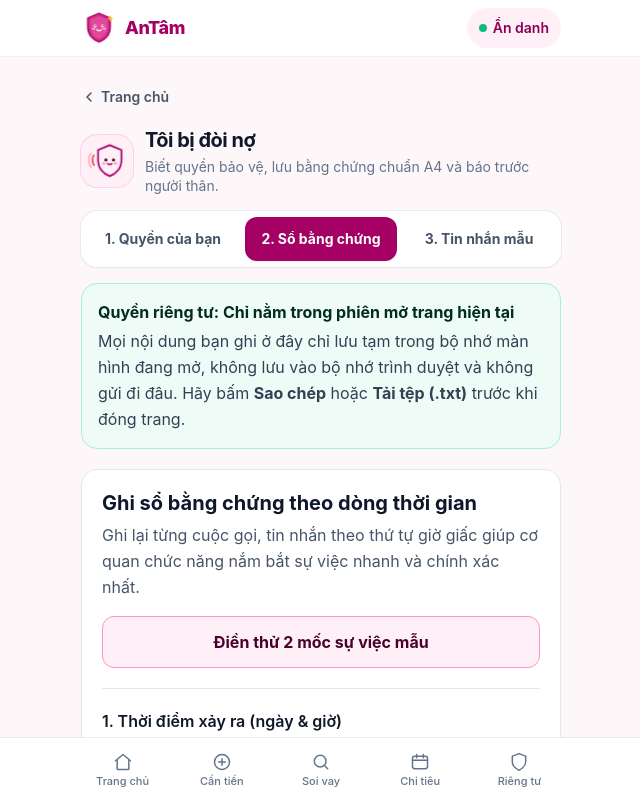
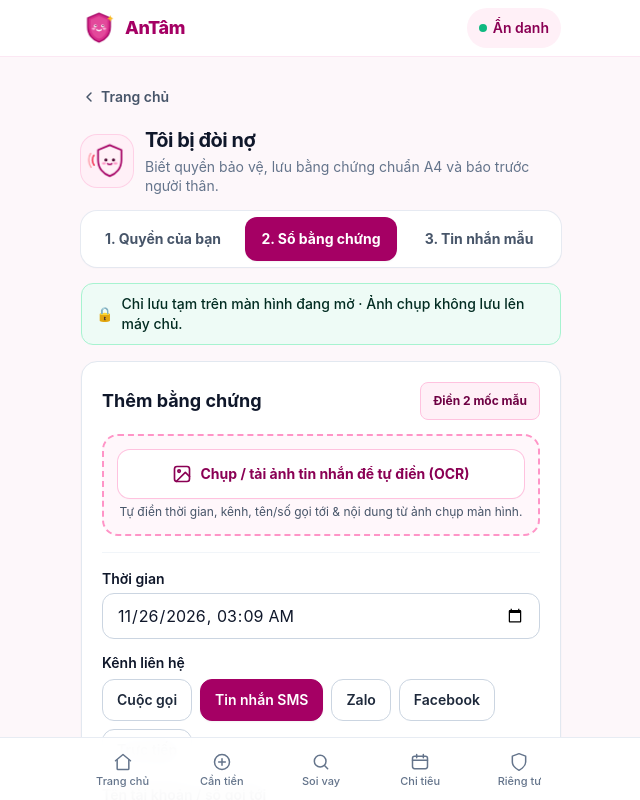
Before and after one commit to LeNhan18/ReLie, a Next.js app in the folder frontend/: page /harassment in a window 1280 px wide. Both pictures are taken after a click on the button "2. Sổ bằng chứng". Shown: the top 800 px of the page, without its empty margins (319-959 px from the left). Built offline with nearby package versions, Linux system fonts and the light colour scheme; no server answers.

Commit message:
feat(frontend): them tai anh chup man hinh OCR tu dien so bang chung

```diff
--- a/frontend/app/harassment/EvidenceSection.tsx
+++ b/frontend/app/harassment/EvidenceSection.tsx
@@ -1,6 +1,8 @@
 "use client";
 
-import { useState, type FormEvent } from "react";
+import { useRef, useState, type ChangeEvent, type FormEvent } from "react";
+import { api, ApiError } from "@/lib/api";
+import { resizeImageToJpegBlob } from "@/app/loan/resizeImage";
 import {
   CONTACT_CHANNELS,
   copyTextSafely,
@@ -12,6 +14,23 @@ import {
   type ContactChannelId,
   type EvidenceEvent,
 } from "./harassmentData";
+
+function toLocalDateTimeInput(timestampMs: number): string {
+  const date = new Date(timestampMs);
+  if (Number.isNaN(date.getTime())) {
+    return getCurrentLocalDateTimeInput();
+  }
+  const yyyy = String(date.getFullYear());
+  const mm = String(date.getMonth() + 1).padStart(2, "0");
+  const dd = String(date.getDate()).padStart(2, "0");
+  const hh = String(date.getHours()).padStart(2, "0");
+  const min = String(date.getMinutes()).padStart(2, "0");
+  return `${yyyy}-${mm}-${dd}T${hh}:${min}`;
+}
+
+function isContactChannelId(value: unknown): value is ContactChannelId {
+  return CONTACT_CHANNELS.some((item) => item.id === value);
+}
 
 type EvidenceSectionProps = {
   events: readonly EvidenceEvent[];
@@ -41,19 +60,87 @@ export function EvidenceSection({
   const [occurredAt, setOccurredAt] = useState<string>(() =>
     getCurrentLocalDateTimeInput(),
   );
-  const [channel, setChannel] = useState<ContactChannelId>("call");
+  const [channel, setChannel] = useState<ContactChannelId>("sms");
   const [senderInfo, setSenderInfo] = useState<string>("");
   const [summary, setSummary] = useState<string>("");
   const [formNotice, setFormNotice] = useState<string>("");
   const [exportStatus, setExportStatus] = useState<string>("");
   const [reportViewMode, setReportViewMode] = useState<"pdf" | "edit">("pdf");
 
+  const [ocrLoading, setOcrLoading] = useState<boolean>(false);
+  const [ocrNotice, setOcrNotice] = useState<string>("");
+  const [ocrNeedsFallback, setOcrNeedsFallback] = useState<boolean>(false);
+  const [ocrFileName, setOcrFileName] = useState<string>("");
+  const fileInputRef = useRef<HTMLInputElement | null>(null);
+
   const sortedEvents = sortEventsChronologically(events);
+
+  const handleApplySampleOcr = () => {
+    setChannel("zalo");
+    setSenderInfo("Zalo 'Hỗ Trợ Hồ Sơ Nhanh' (0909xxx412)");
+    setSummary(
+      "Nhắn tin đe doạ gửi ảnh cắt ghép cho danh bạ nếu trước 12h00 không chuyển 1.800.000 đ phí gia hạn.",
+    );
+    setOcrNeedsFallback(false);
+    setOcrNotice("Đã điền thử mẫu OCR — kiểm tra lại rồi bấm Thêm mốc sự việc.");
+  };
+
+  const handleScreenshotChange = async (e: ChangeEvent<HTMLInputElement>) => {
+    const file = e.target.files?.[0];
+    e.target.value = "";
+    if (!file) {
+      return;
+    }
+
+    setOcrLoading(true);
+    setOcrNotice("");
+    setOcrNeedsFallback(false);
+    setOcrFileName(file.name);
+
+    if (file.lastModified > 0) {
+      setOccurredAt(toLocalDateTimeInput(file.lastModified));
+    }
+
+    try {
+      const resizedBlob = await resizeImageToJpegBlob(file);
+      const res = await api.harassmentAnalyze(resizedBlob, "evidence.jpg");
+
+      if (res.occurred_at && /^\d{4}-\d{2}-\d{2}T\d{2}:\d{2}/.test(res.occurred_at)) {
+        setOccurredAt(res.occurred_at.slice(0, 16));
+      }
+      if (isContactChannelId(res.channel)) {
+        setChannel(res.channel);
+      }
+      if (res.sender_info?.trim()) {
+        setSenderInfo(res.sender_info.trim());
+      }
+      if (res.summary?.trim()) {
+        setSummary(res.summary.trim());
+      }
+
+      setOcrNotice("Đã đọc xong ảnh chụp màn hình — xem lại rồi bấm Thêm mốc sự việc.");
+    } catch (err) {
+      if (err instanceof ApiError && (err.status === 404 || err.isNetworkError)) {
+        setOcrNeedsFallback(true);
+        setOcrNotice(
+          "Máy chủ chưa bật API đọc ảnh tin nhắn (/harassment/analyze). Đã lấy sẵn giờ chụp ảnh — bạn có thể điền thử mẫu OCR hoặc nhập nhanh bên dưới.",
+        );
+      } else {
+        setOcrNotice(
+          err instanceof Error
+            ? err.message
+            : "Chưa đọc được ảnh này. Bạn thử chụp rõ chữ hơn hoặc nhập nhanh bên dưới nhé.",
+        );
+      }
+    } finally {
+      setOcrLoading(false);
+    }
+  };
 
   const handlePrintPdf = () => {
     setReportViewMode("pdf");
     setExportStatus(
-      "Đang mở bản in chuẩn A4 — bạn chọn đích là 'Lưu dưới dạng PDF' (Save as PDF) để lưu tệp PDF đẹp về máy nhé.",
+      "Đang mở bản in chuẩn A4 — chọn 'Lưu dưới dạng PDF' (Save as PDF) để tải về máy.",
     );
     if (typeof window !== "undefined") {
       setTimeout(() => {
@@ -68,9 +155,7 @@ export function EvidenceSection({
     const cleanSummary = summary.trim();
 
     if (!cleanSender || !cleanSummary) {
-      setFormNotice(
-        "Bạn vui lòng điền tên/đầu số đối phương và tóm tắt ngắn gọn sự việc trước khi bấm thêm nhé.",
-      );
+      setFormNotice("Vui lòng điền tên/số đối phương và nội dung sự việc.");
       return;
     }
 
@@ -83,116 +168,162 @@ export function EvidenceSection({
 
     setSenderInfo("");
     setSummary("");
-    setFormNotice("Đã thêm mốc sự việc vào dòng thời gian bên dưới.");
+    setOcrNotice("");
+    setOcrNeedsFallback(false);
+    setOcrFileName("");
+    setFormNotice("Đã thêm vào dòng thời gian bên dưới.");
   };
 
   const handleCopyReport = async () => {
     const ok = await copyTextSafely(reportText);
-    if (ok) {
     setExportStatus(
-        "Đã sao chép Bản tóm tắt sự việc. Bạn có thể dán vào ứng dụng Ghi chú trên máy hoặc gửi in khi cần.",
+      ok
+        ? "Đã sao chép bản trình bày."
+        : "Chưa sao chép tự động được — bạn chạm giữ vào văn bản để sao chép nhé.",
     );
-    } else {
-      setExportStatus(
-        "Trình duyệt chưa cho phép sao chép tự động. Bạn hãy chạm giữ vào ô văn bản phía trên để chọn tất cả và sao chép nhé.",
-      );
-    }
   };
 
   const handleDownloadTxt = () => {
     const ok = downloadTextFile("ban-tom-tat-su-viec-antam.txt", reportText);
-    if (ok) {
     setExportStatus(
-        "Đã tải tệp 'ban-tom-tat-su-viec-antam.txt' trực tiếp về thiết bị của bạn (không gửi qua máy chủ nào).",
+      ok
+        ? "Đã tải tệp ban-tom-tat-su-viec-antam.txt về máy."
+        : "Chưa tải được tệp — bạn dùng nút Sao chép chữ nhé.",
     );
-    } else {
-      setExportStatus(
-        "Chưa tạo được tệp tải về trên trình duyệt này. Bạn hãy dùng nút 'Sao chép bản trình bày' để lưu lại nhé.",
-      );
-    }
   };
 
   return (
-    <div className="space-y-5">
-      {/* Cam kết chỉ lưu trong phiên hiện tại */}
-      <section
+    <div className="space-y-4">
+      {/* Nhắc bảo mật gọn 1 dòng */}
+      <div
         aria-label="Bảo mật sổ bằng chứng"
-        className="rounded-2xl border border-emerald-200 bg-emerald-50/80 p-4 text-slate-800"
+        className="flex items-center gap-2 rounded-xl border border-emerald-200 bg-emerald-50/80 px-3.5 py-2.5 text-sm font-medium text-emerald-950"
       >
-        <p className="text-base font-bold text-emerald-950">
-          Quyền riêng tư: Chỉ nằm trong phiên mở trang hiện tại
-        </p>
-        <p className="mt-1 text-base leading-relaxed text-slate-700">
-          Mọi nội dung bạn ghi ở đây chỉ lưu tạm trong bộ nhớ màn hình đang mở, không lưu vào bộ nhớ trình duyệt và không gửi đi đâu. Hãy bấm <strong>Sao chép</strong> hoặc <strong>Tải tệp (.txt)</strong> trước khi đóng trang.
-        </p>
-      </section>
-
-      {/* Nút điền thử 2 mốc sự việc mẫu */}
-      <section className="rounded-2xl border border-slate-200 bg-white p-5 shadow-sm">
-        <div className="flex flex-col gap-3 sm:flex-row sm:items-center sm:justify-between">
-          <div className="space-y-1">
-            <h2 className="text-xl font-bold leading-snug text-slate-900">
-              Ghi sổ bằng chứng theo dòng thời gian
-            </h2>
-            <p className="text-base leading-relaxed text-slate-600">
-              Ghi lại từng cuộc gọi, tin nhắn theo thứ tự giờ giấc giúp cơ quan chức năng nắm bắt sự việc nhanh và chính xác nhất.
-            </p>
-          </div>
+        <span aria-hidden="true">🔒</span>
+        <span>Chỉ lưu tạm trên màn hình đang mở · Ảnh chụp không lưu lên máy chủ.</span>
       </div>
 
-        <div className="mt-4 flex flex-wrap gap-2.5">
+      {/* Khối ghi sổ bằng chứng */}
+      <section className="rounded-2xl border border-slate-200 bg-white p-4 shadow-sm sm:p-5">
+        <div className="flex flex-wrap items-center justify-between gap-2">
+          <h2 className="text-lg font-bold text-slate-900">
+            Thêm bằng chứng
+          </h2>
+          <div className="flex items-center gap-2">
             <button
               type="button"
               onClick={() => {
                 onLoadSampleEvents();
-              setFormNotice(
-                "Đã điền thử 2 mốc sự việc mẫu để bạn xem ngay cách hệ thống sắp xếp và kết xuất bản trình báo.",
-              );
+                setFormNotice("Đã thêm 2 mốc mẫu để xem trước.");
               }}
-            className="inline-flex min-h-[52px] flex-1 items-center justify-center gap-2 rounded-xl border border-teal-300 bg-teal-50 px-4 py-3 text-base font-bold text-teal-950 hover:bg-teal-100 active:scale-[0.99]"
+              className="inline-flex min-h-[38px] items-center justify-center rounded-lg border border-teal-200 bg-teal-50 px-3 py-1.5 text-xs font-bold text-teal-900 hover:bg-teal-100"
             >
-            <span>Điền thử 2 mốc sự việc mẫu</span>
+              Điền 2 mốc mẫu
             </button>
-
             {sortedEvents.length > 0 ? (
               <button
                 type="button"
                 onClick={() => {
                   onClearAllEvents();
-                setFormNotice("Đã xoá toàn bộ các mốc sự việc trong phiên hiện tại.");
+                  setFormNotice("Đã xoá hết các mốc.");
                 }}
-              className="inline-flex min-h-[52px] items-center justify-center rounded-xl border border-slate-300 bg-white px-4 py-3 text-base font-semibold text-slate-700 hover:bg-slate-100 active:scale-[0.99]"
+                className="inline-flex min-h-[38px] items-center justify-center rounded-lg border border-slate-200 bg-white px-2.5 py-1.5 text-xs font-semibold text-slate-600 hover:bg-slate-50"
               >
-              <span>Xoá hết ({sortedEvents.length})</span>
+                Xoá hết ({sortedEvents.length})
               </button>
             ) : null}
           </div>
+        </div>
 
-        <form onSubmit={handleSubmit} className="mt-5 space-y-4 border-t border-slate-200 pt-5">
+        {/* Tải ảnh chụp màn hình tin nhắn để tự OCR điền form */}
+        <div className="mt-3.5 rounded-2xl border-2 border-dashed border-teal-300 bg-teal-50/50 p-3.5">
+          <input
+            ref={fileInputRef}
+            type="file"
+            accept="image/*"
+            onChange={(e) => void handleScreenshotChange(e)}
+            className="sr-only"
+            aria-label="Chọn ảnh chụp màn hình tin nhắn hoặc cuộc gọi"
+          />
+
+          <button
+            type="button"
+            disabled={ocrLoading}
+            onClick={() => fileInputRef.current?.click()}
+            className="flex min-h-[48px] w-full items-center justify-center gap-2 rounded-xl bg-white px-4 py-2.5 text-sm font-bold text-teal-800 shadow-sm ring-1 ring-teal-200 transition hover:bg-teal-50 active:scale-[0.99] disabled:opacity-60"
+          >
+            <svg
+              aria-hidden="true"
+              viewBox="0 0 24 24"
+              fill="none"
+              stroke="currentColor"
+              strokeWidth={2}
+              strokeLinecap="round"
+              strokeLinejoin="round"
+              className="h-5 w-5 shrink-0"
+            >
+              <rect x="3" y="3" width="18" height="18" rx="3" />
+              <circle cx="8.5" cy="8.5" r="1.5" />
+              <path d="M21 15l-5-5L5 21" />
+            </svg>
+            <span>
+              {ocrLoading
+                ? "Đang đọc ảnh chụp màn hình..."
+                : "Chụp / tải ảnh tin nhắn để tự điền (OCR)"}
+            </span>
+          </button>
+
+          <p className="mt-1.5 text-center text-xs text-slate-600">
+            {ocrFileName
+              ? `Ảnh vừa chọn: ${ocrFileName}`
+              : "Tự điền thời gian, kênh, tên/số gọi tới & nội dung từ ảnh chụp màn hình."}
+          </p>
+
+          {ocrNotice ? (
+            <div
+              role="status"
+              aria-live="polite"
+              className="mt-2.5 rounded-xl bg-white/90 px-3 py-2 text-xs leading-relaxed text-slate-800 ring-1 ring-teal-200"
+            >
+              <p>{ocrNotice}</p>
+              {ocrNeedsFallback ? (
+                <button
+                  type="button"
+                  onClick={handleApplySampleOcr}
+                  className="mt-2 inline-flex min-h-[36px] items-center justify-center rounded-lg bg-teal-700 px-3 py-1.5 text-xs font-bold text-white hover:bg-teal-800"
+                >
+                  Điền thử mẫu OCR ngay
+                </button>
+              ) : null}
+            </div>
+          ) : null}
+        </div>
+
+        <form onSubmit={handleSubmit} className="mt-4 space-y-3.5 border-t border-slate-100 pt-4">
           <div>
             <label
               htmlFor="ev-occurred-at"
-              className="block text-base font-semibold text-slate-900"
+              className="block text-sm font-semibold text-slate-900"
             >
-              1. Thời điểm xảy ra (ngày &amp; giờ)
+              Thời gian
             </label>
             <input
               id="ev-occurred-at"
               type="datetime-local"
               value={occurredAt}
               onChange={(e) => setOccurredAt(e.target.value)}
-              className="mt-1.5 block min-h-[48px] w-full rounded-xl border border-slate-300 bg-white px-3.5 py-2.5 text-base text-slate-900 focus:border-teal-700"
+              className="mt-1 block min-h-[46px] w-full rounded-xl border border-slate-300 bg-white px-3.5 py-2 text-base text-slate-900 focus:border-teal-700"
             />
           </div>
 
           <div>
-            <span className="block text-base font-semibold text-slate-900">
-              2. Kênh liên hệ của đối phương
+            <span className="block text-sm font-semibold text-slate-900">
+              Kênh liên hệ
             </span>
             <div
               role="group"
               aria-label="Chọn kênh liên hệ"
-              className="mt-2 grid grid-cols-2 gap-2 sm:grid-cols-3"
+              className="mt-1.5 flex flex-wrap gap-2"
             >
               {CONTACT_CHANNELS.map((option) => {
                 const active = channel === option.id;
@@ -202,7 +333,7 @@ export function EvidenceSection({
                     type="button"
                     aria-pressed={active}
                     onClick={() => setChannel(option.id)}
-                    className={`min-h-[48px] rounded-xl border px-3 py-2.5 text-base font-semibold transition ${
+                    className={`min-h-[42px] rounded-xl border px-3.5 py-2 text-sm font-semibold transition ${
                       active
                         ? "border-teal-700 bg-teal-700 text-white shadow-sm"
                         : "border-slate-300 bg-white text-slate-800 hover:border-teal-400 hover:bg-slate-50"
@@ -218,52 +349,52 @@ export function EvidenceSection({
           <div>
             <label
               htmlFor="ev-sender-info"
-              className="block text-base font-semibold text-slate-900"
+              className="block text-sm font-semibold text-slate-900"
             >
-              3. Tên tài khoản hoặc đầu số gọi tới
+              Tên tài khoản / số gọi tới
             </label>
-            <p className="mt-1 text-base leading-relaxed text-amber-900">
-              Lưu ý an toàn: Chỉ ghi thông tin phía đối phương — <strong>tuyệt đối không nhập số CCCD hay số tài khoản ngân hàng của bạn</strong>.
-            </p>
             <input
               id="ev-sender-info"
               type="text"
               value={senderInfo}
               onChange={(e) => setSenderInfo(e.target.value)}
-              placeholder="Ví dụ: Số lạ 0909xxx412 hoặc Zalo 'Thu Hồi Nợ'"
-              className="mt-2 block min-h-[48px] w-full rounded-xl border border-slate-300 bg-white px-3.5 py-2.5 text-base text-slate-900 placeholder:text-slate-400 focus:border-teal-700"
+              placeholder="VD: 0909xxx412 hoặc Zalo 'Thu Hồi Nợ'"
+              className="mt-1 block min-h-[46px] w-full rounded-xl border border-slate-300 bg-white px-3.5 py-2 text-base text-slate-900 placeholder:text-slate-400 focus:border-teal-700"
             />
+            <p className="mt-1 text-xs text-amber-800">
+              Chỉ ghi thông tin đối phương — không nhập CCCD/STK của bạn.
+            </p>
           </div>
 
           <div>
             <label
               htmlFor="ev-summary"
-              className="block text-base font-semibold text-slate-900"
+              className="block text-sm font-semibold text-slate-900"
             >
-              4. Tóm tắt lời lẽ / hành vi xảy ra
+              Nội dung sự việc
             </label>
             <textarea
               id="ev-summary"
               rows={3}
               value={summary}
               onChange={(e) => setSummary(e.target.value)}
-              placeholder="Ví dụ: Gọi liên tục 6 cuộc trong 15 phút, doạ cắt ghép ảnh gửi cho tổ trưởng nơi tôi làm việc nếu trước 17h không đóng phí gia hạn..."
-              className="mt-1.5 block w-full rounded-xl border border-slate-300 bg-white p-3.5 text-base leading-relaxed text-slate-900 placeholder:text-slate-400 focus:border-teal-700"
+              placeholder="VD: Gọi 6 cuộc liên tiếp, doạ gửi ảnh ghép cho người thân nếu không đóng phí gia hạn..."
+              className="mt-1 block w-full rounded-xl border border-slate-300 bg-white p-3 text-base leading-relaxed text-slate-900 placeholder:text-slate-400 focus:border-teal-700"
             />
           </div>
 
           <button
             type="submit"
-            className="inline-flex min-h-[52px] w-full items-center justify-center gap-2 rounded-xl bg-teal-700 px-5 py-3 text-base font-bold text-white shadow-sm hover:bg-teal-800 active:scale-[0.99]"
+            className="inline-flex min-h-[50px] w-full items-center justify-center gap-2 rounded-xl bg-teal-700 px-5 py-3 text-base font-bold text-white shadow-sm hover:bg-teal-800 active:scale-[0.99]"
           >
-            <span>+ Thêm mốc sự việc vào dòng thời gian</span>
+            <span>+ Thêm mốc sự việc</span>
           </button>
 
           {formNotice ? (
             <p
               role="status"
               aria-live="polite"
-              className="rounded-xl border border-teal-200 bg-teal-50 px-3.5 py-2.5 text-base font-medium leading-relaxed text-teal-950"
+              className="rounded-xl border border-teal-200 bg-teal-50 px-3.5 py-2 text-sm font-medium text-teal-950"
             >
               {formNotice}
             </p>
@@ -274,39 +405,39 @@ export function EvidenceSection({
       {/* Dòng thời gian các mốc đã ghi */}
       <section
         aria-labelledby="evidence-timeline-heading"
-        className="rounded-2xl border border-slate-200 bg-white p-5 shadow-sm"
+        className="rounded-2xl border border-slate-200 bg-white p-4 shadow-sm sm:p-5"
       >
         <div className="flex flex-wrap items-center justify-between gap-2">
           <h3
             id="evidence-timeline-heading"
             className="text-lg font-bold leading-snug text-slate-900"
           >
-            Dòng thời gian bằng chứng đã ghi
+            Dòng thời gian
           </h3>
-          <span className="rounded-full border border-teal-200 bg-teal-50 px-3 py-1 text-base font-semibold tabular-nums text-teal-950">
+          <span className="rounded-full border border-teal-200 bg-teal-50 px-3 py-0.5 text-sm font-semibold tabular-nums text-teal-950">
             {sortedEvents.length} mốc
           </span>
         </div>
 
         {sortedEvents.length === 0 ? (
-          <p className="mt-3 rounded-xl border border-dashed border-slate-300 bg-slate-50 p-4 text-base leading-relaxed text-slate-600">
-            Chưa có mốc sự việc nào. Bạn có thể bấm nút <strong>&ldquo;Điền thử 2 mốc sự việc mẫu&rdquo;</strong> ở trên để xem ví dụ trực quan hoặc tự thêm sự việc vừa gặp.
+          <p className="mt-3 rounded-xl border border-dashed border-slate-300 bg-slate-50 p-3.5 text-sm text-slate-600">
+            Chưa có mốc nào. Tải ảnh tin nhắn hoặc bấm <strong>Điền 2 mốc mẫu</strong> ở trên.
           </p>
         ) : (
-          <ol className="mt-4 space-y-3.5">
+          <ol className="mt-3 space-y-3">
             {sortedEvents.map((ev, index) => (
               <li
                 key={ev.id}
-                className="rounded-2xl border border-slate-200 bg-slate-50/80 p-4"
+                className="rounded-2xl border border-slate-200 bg-slate-50/80 p-3.5"
               >
                 <div className="flex flex-wrap items-start justify-between gap-2">
-                  <div className="space-y-1">
-                    <span className="inline-flex items-center gap-2 rounded-full border border-teal-200 bg-white px-3 py-1 text-base font-semibold text-teal-900">
-                      <span className="tabular-nums">Mốc #{index + 1}</span>
+                  <div className="space-y-0.5">
+                    <span className="inline-flex items-center gap-1.5 rounded-full border border-teal-200 bg-white px-2.5 py-0.5 text-xs font-semibold text-teal-900">
+                      <span className="tabular-nums">#{index + 1}</span>
                       <span aria-hidden="true">·</span>
                       <span>{getChannelLabel(ev.channel)}</span>
                     </span>
-                    <p className="pt-1 text-base font-bold tabular-nums text-slate-900">
+                    <p className="pt-0.5 text-sm font-bold tabular-nums text-slate-900">
                       {formatDateTimeVi(ev.occurredAt)}
                     </p>
                   </div>
@@ -314,16 +445,16 @@ export function EvidenceSection({
                   <button
                     type="button"
                     onClick={() => onRemoveEvent(ev.id)}
-                    className="inline-flex min-h-[48px] items-center justify-center rounded-xl border border-rose-200 bg-white px-3.5 py-2 text-base font-semibold text-rose-800 hover:bg-rose-50 active:scale-[0.99]"
+                    className="inline-flex min-h-[36px] items-center justify-center rounded-lg border border-rose-200 bg-white px-2.5 py-1 text-xs font-semibold text-rose-700 hover:bg-rose-50"
                   >
-                    Xoá mốc này
+                    Xoá
                   </button>
                 </div>
 
-                <p className="mt-2 text-base font-semibold text-slate-800">
-                  Đối phương: <span className="font-normal">{ev.senderInfo}</span>
+                <p className="mt-1.5 text-sm font-semibold text-slate-800">
+                  {ev.senderInfo}
                 </p>
-                <p className="mt-1.5 text-base leading-relaxed text-slate-700">
+                <p className="mt-1 text-sm leading-relaxed text-slate-700">
                   {ev.summary}
                 </p>
               </li>
--- a/frontend/lib/api.ts
+++ b/frontend/lib/api.ts
@@ -162,6 +162,15 @@ export type ExtractInput = {
   sample_id?: string;
 };
 
+export type HarassmentChannel = "call" | "sms" | "zalo" | "facebook" | "in_person";
+
+export type HarassmentAnalyzeResult = {
+  occurred_at?: string | null;
+  channel?: HarassmentChannel | null;
+  sender_info?: string | null;
+  summary?: string | null;
+};
+
 export class ApiError extends Error {
   readonly status?: number;
   readonly isNetworkError: boolean;
@@ -273,4 +282,22 @@ export const api = {
     }
     return postJson<TodayResult>("/plan/today", req);
   },
+
+  harassmentAnalyze: async (
+    file: Blob | File,
+    filename = "evidence.jpg",
+  ): Promise<HarassmentAnalyzeResult> => {
+    if (USE_MOCKS) {
+      return {
+        occurred_at: "2026-11-26T09:15",
+        channel: "zalo",
+        sender_info: "Zalo 'Hỗ Trợ Hồ Sơ Nhanh' (0909xxx412)",
+        summary:
+          "Nhắn tin đe doạ gửi ảnh cắt ghép cho danh bạ nếu trước 12h00 không chuyển 1.800.000 đ phí gia hạn.",
+      };
+    }
+    const form = new FormData();
+    form.append("file", file, filename);
+    return postForm<HarassmentAnalyzeResult>("/harassment/analyze", form);
+  },
 };
```
Also changed, not shown: 1 other file (tests, documents, lock files or other folders). Lines whose indentation alone changed are shown as unchanged.
